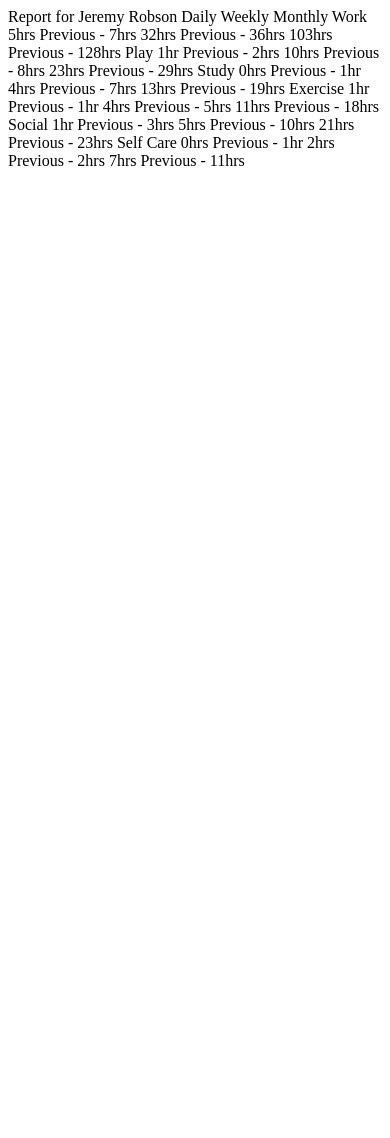
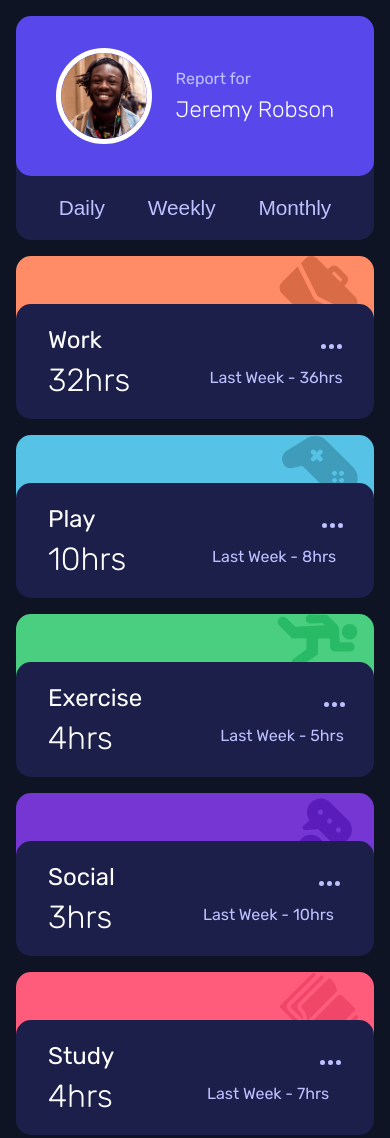
Before and after one commit to nilberm/Time-Tracking, a plain HTML site: page index.html in a window 390 px wide. Shown: the top 1138 px of the page. Before the commit the page ends 844 px from the top, so only its background shows below. Drawn offline with Linux system fonts and the light colour scheme.

Commit message:
Mobile style started

```diff
--- a/index.html
+++ b/index.html
@@ -13,60 +13,81 @@
 </head>
 <body>
 
-  Report for
-  Jeremy Robson
+  <div id="profile">
+    <img src="images/image-jeremy.png" alt="">
+    <div>
+      <p>Report for</p>
+      <h2>Jeremy Robson</h2>
+    </div>
 
-  Daily
-  Weekly
-  Monthly
+  </div>
 
-  Work
-  5hrs <!-- daily -->
-  Previous - 7hrs <!-- daily -->
-  32hrs <!-- weekly -->
-  Previous - 36hrs <!-- weekly -->
-  103hrs <!-- monthly -->
-  Previous - 128hrs <!-- monthly -->
+  <div id="buttons">
+    <button>Daily</button>
+    <button>Weekly</button>
+    <button>Monthly</button>
+  </div>
 
-  Play
-  1hr <!-- daily -->
-  Previous - 2hrs <!-- daily -->
-  10hrs <!-- weekly -->
-  Previous - 8hrs <!-- weekly -->
-  23hrs <!-- monthly -->
-  Previous - 29hrs <!-- monthly -->
 
-  Study
-  0hrs <!-- daily -->
-  Previous - 1hr <!-- daily -->
-  4hrs <!-- weekly -->
-  Previous - 7hrs <!-- weekly -->
-  13hrs <!-- monthly -->
-  Previous - 19hrs <!-- monthly -->
+  <div id="work-back" class="boxes-back">
+    <img src="images/icon-work.svg" alt="">
+  </div>
+  <div id="work" class="boxes">
+    <h2>Work<br><span>32hrs</span></h2>
+    <p>Last Week - 36hrs</p>
+  </div>
 
-  Exercise
-  1hr <!-- daily -->
-  Previous - 1hr <!-- daily -->
-  4hrs <!-- weekly -->
-  Previous - 5hrs <!-- weekly -->
-  11hrs <!-- monthly -->
-  Previous - 18hrs <!-- monthly -->
 
-  Social
-  1hr <!-- daily -->
-  Previous - 3hrs <!-- daily -->
-  5hrs <!-- weekly -->
-  Previous - 10hrs <!-- weekly -->
-  21hrs <!-- monthly -->
-  Previous - 23hrs <!-- monthly -->
 
-  Self Care
-  0hrs <!-- daily -->
-  Previous - 1hr <!-- daily -->
-  2hrs <!-- weekly -->
-  Previous - 2hrs <!-- weekly -->
-  7hrs <!-- monthly -->
-  Previous - 11hrs <!-- monthly -->
+
+
+  <div id="play-back" class="boxes-back">
+    <img src="images/icon-play.svg" alt="">
+  </div>
+  <div id="play" class="boxes">
+    <h2>Play<br><span>10hrs</span></h2>
+    <p>Last Week - 8hrs</p>
+  </div>
+
+
+
+  <div id="exercise-back" class="boxes-back">
+    <img src="images/icon-exercise.svg" alt="">
+  </div>
+  <div id="exercise" class="boxes">
+    <h2>Exercise<br><span>4hrs</span></h2>
+    <p>Last Week - 5hrs</p>
+  </div>
+
+
+
+  <div id="social-back" class="boxes-back">
+    <img src="images/icon-social.svg" alt="">
+  </div>
+  <div id="social" class="boxes">
+    <h2>Social<br><span>3hrs</span></h2>
+    <p>Last Week - 10hrs</p>
+  </div>
+
+
+
+  <div id="study-back" class="boxes-back">
+    <img src="images/icon-study.svg" alt="">
+  </div>
+  <div id="study" class="boxes">
+    <h2>Study<br><span>4hrs</span></h2>
+    <p>Last Week - 7hrs</p>
+  </div>
+
+
+
+  <div id="self-back" class="boxes-back">
+    <img src="images/icon-self-care.svg" alt="">
+  </div>
+  <div id="self-care" class="boxes">
+    <h2>Self Care<br><span>2hrs</span></h2>
+    <p>Last Week - 2hrs</p>
+  </div>
 
 
   <script src="script.js"></script>
--- a/style.css
+++ b/style.css
@@ -19,3 +19,124 @@ font-family: 'Rubik', sans-serif;
 - Pale Blue: hsl(236, 100%, 87%)
 
 */
+
+*{margin: 0; padding: 0; box-sizing: border-box;}
+
+body{
+    background: hsl(226, 43%, 10%);
+    font-family: 'Rubik', sans-serif;
+}
+
+#profile{
+    position: relative;
+    background: hsl(246, 80%, 60%);
+    margin: 1rem;
+    padding: 2rem;
+    border-radius: 15px;
+    display: flex;
+    justify-content: space-evenly;
+    z-index: 2;
+}
+
+#profile img{
+    border: 5px solid white;
+    border-radius: 50%;
+    width: 6rem;
+    margin-right: 1rem;
+}
+
+#profile p{
+    color: hsl(236, 100%, 87%);
+    margin-top: 1.3rem;
+    margin-bottom: .5rem;
+}
+#profile h2{
+    color: white;
+    font-weight: 300;
+    font-size: 1.4rem;
+}
+
+#buttons{
+    background: hsl(235, 46%, 20%);
+    display: flex;
+    justify-content: space-evenly;
+    border-radius: 15px;
+    height: 6rem;
+    margin: -3rem 1rem 0 1rem;
+    z-index: 1;
+}
+
+#buttons button{
+    font-size: 1.3rem;
+    color: hsl(236, 100%, 87%);
+    border: none;
+    background: transparent;
+    transition: 0.3s;
+    margin-top: 2rem;
+}
+#buttons button:hover{
+    color: white;
+}
+
+.boxes{
+    background: hsl(235, 46%, 20%);
+    position: relative;
+    margin: 1rem;
+    padding: 1rem;
+    border-radius: 15px;
+    display: grid;
+    grid-template-columns: auto auto;
+    z-index: 2;
+}
+.boxes h2{
+    color: white;
+    font-weight: 400;
+    margin-left: 1rem;
+    line-height: 2.5rem;
+}
+.boxes h2 span{
+    font-weight: 300;
+    font-size: 2rem;
+}
+
+.boxes p{
+    color: hsl(236, 100%, 87%);
+    display: flex;
+    align-items: center;
+    position: relative;
+    right: -2rem;
+    bottom: -1rem;
+    background-image: url(images/icon-ellipsis.svg);
+    background-repeat: no-repeat;
+    background-position: 70% 10%;
+}
+
+.boxes-back{
+    margin: 1rem 1rem -3rem 1rem;
+    height: 5rem;
+    border-radius: 15px;
+    position: relative;
+    text-align: right;
+}
+.boxes-back img{
+    display: inline-block;
+    margin-right: 1rem;
+}
+#work-back{
+  background: hsl(15, 100%, 70%);
+}
+#play-back{
+  background: hsl(195, 74%, 62%);
+}
+#exercise-back{
+  background: hsl(145, 58%, 55%);
+}
+#social-back{
+  background: hsl(264, 64%, 52%);
+}
+#study-back{
+  background: hsl(348, 100%, 68%);
+}
+#self-back{
+  background: hsl(43, 84%, 65%);
+}
```
